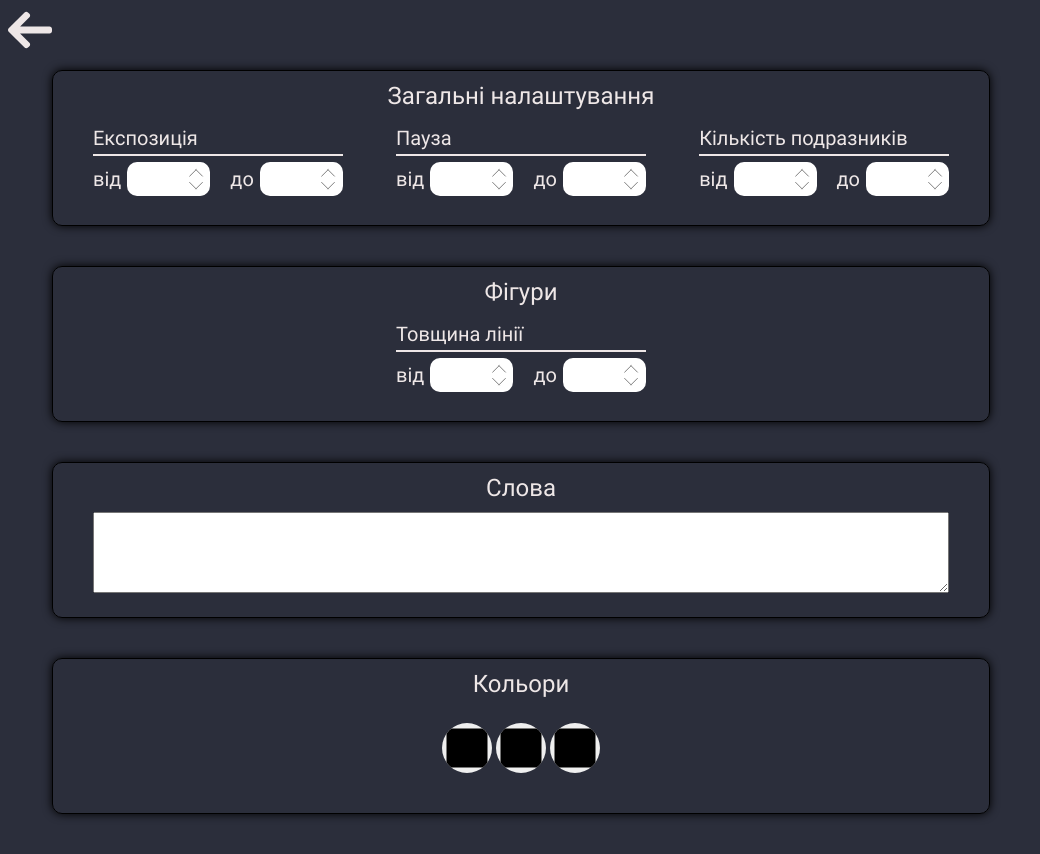
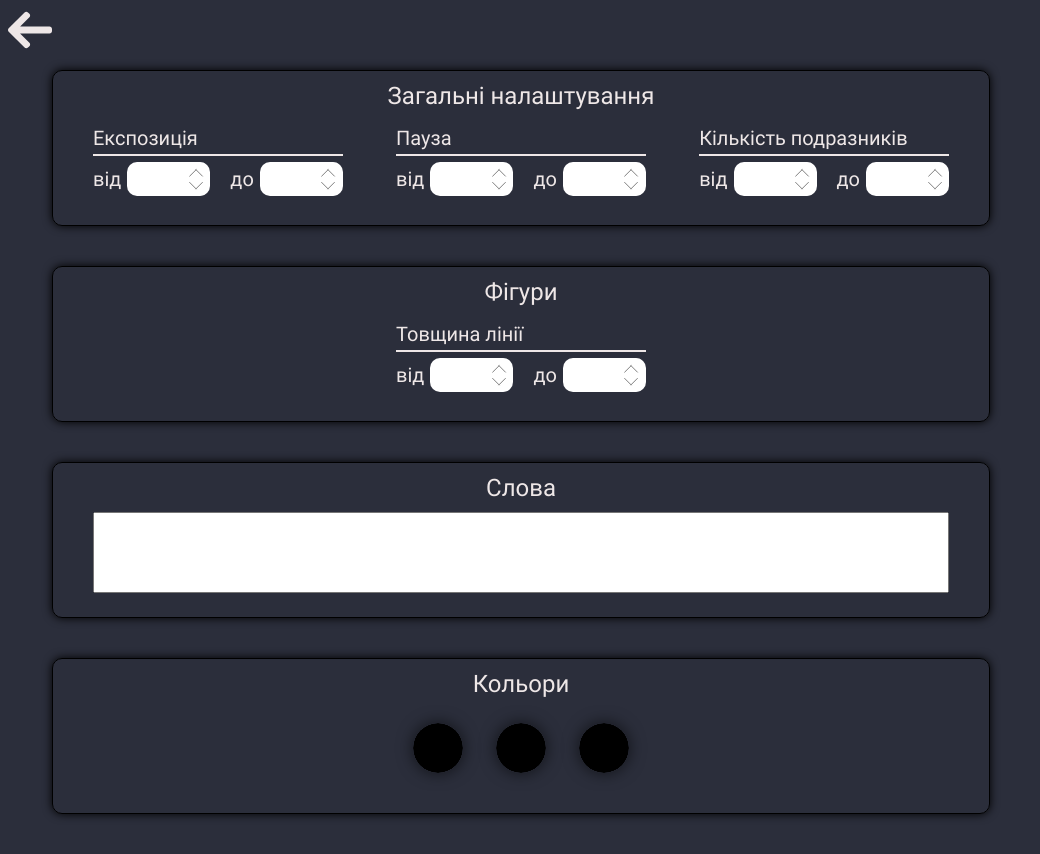
Before and after one commit to Galaxy97/click_time, an Electron app: page pages/html/settings.html in a window 1040 px wide. Drawn offline with Linux system fonts and the light colour scheme; no server answers.

Commit message:
finished writting styles for settings page

```diff
--- a/pages/css/settings.css
+++ b/pages/css/settings.css
@@ -172,13 +172,46 @@ input[type="number"]::-webkit-inner-spin-button:active{
 #words{
     margin-left: 40px;
     margin-right: 40px;
+    resize: none;
 }
 
 /* -- style for block colors settings -- */
-input[type="color"] {
+.colours_menu{
+    width: 250px;
+    display: flex;
+    justify-content: space-around;
+}
+
+.colours_menu > label {
+    display: flex;
+    justify-content: center;
+    align-items: center;
     width: 50px;
     height: 50px;
+    cursor: pointer;
+    overflow: hidden;
+    border-radius: 50%;
+    box-shadow: 0px 0px 15px 1px rgba(0,0,0,0.55);
+  }
+
+  input[type="color"] {
+    -webkit-appearance: none;
+    border: none;
+    background: #2B2E3B;
+    width: 50px;
+    height: 50px;
+    border-radius: 50%;
+    overflow: hidden;
+    outline: none;
+    cursor: inherit;
+    padding: 0;
+  }
+
+  input[type="color"]::-webkit-color-swatch-wrapper {
+    padding: 0;
+  }
+
+  input[type="color"]::-webkit-color-swatch {
     border: none;
     border-radius: 50%;
-    overflow: hidden;
   }
--- a/pages/html/settings.html
+++ b/pages/html/settings.html
@@ -106,9 +106,15 @@
             </div>
             <div class="settings_content_wrap">
               <div class="colours_menu">
-                <input id="red" type="color" name="color">
-                <input id="green" type="color" name="color">
-                <input id="blue" type="color" name="color">
+                <label>
+                  <input id="red" type="color" name="color">
+                </label>
+                <label>
+                  <input id="green" type="color" name="color">
+                </label>
+                <label>
+                  <input id="blue" type="color" name="color">
+                </label>
               </div>
             </div>
           </div>
--- a/pages/scripts/settings.json
+++ b/pages/scripts/settings.json
@@ -29,6 +29,6 @@
   "colours": {
     "red": "#cb0733",
     "green": "#219653",
-    "blue": "#a5a9fc"
+    "blue": "#4343eb"
   }
 }
```
